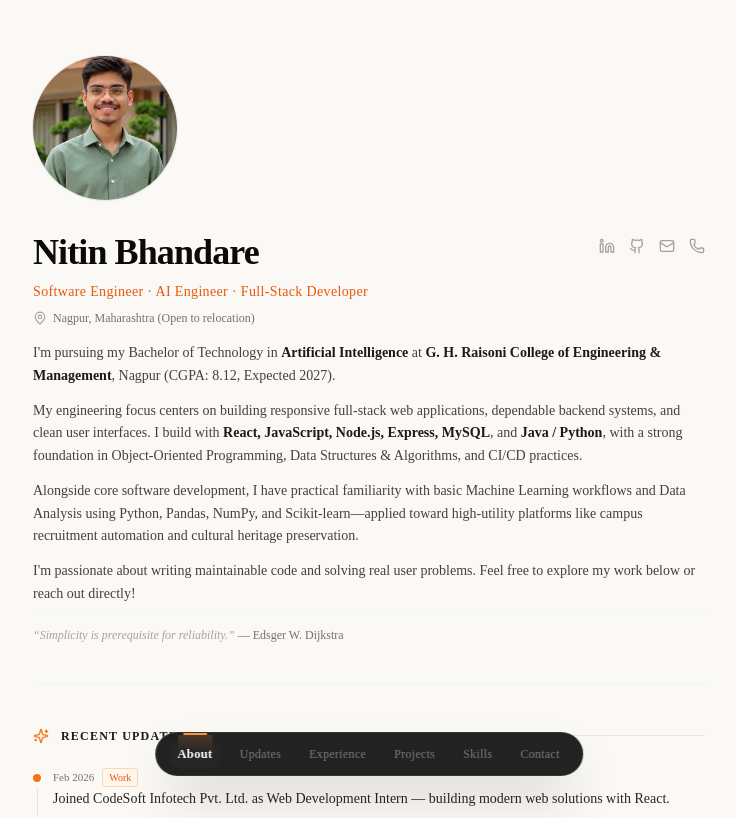
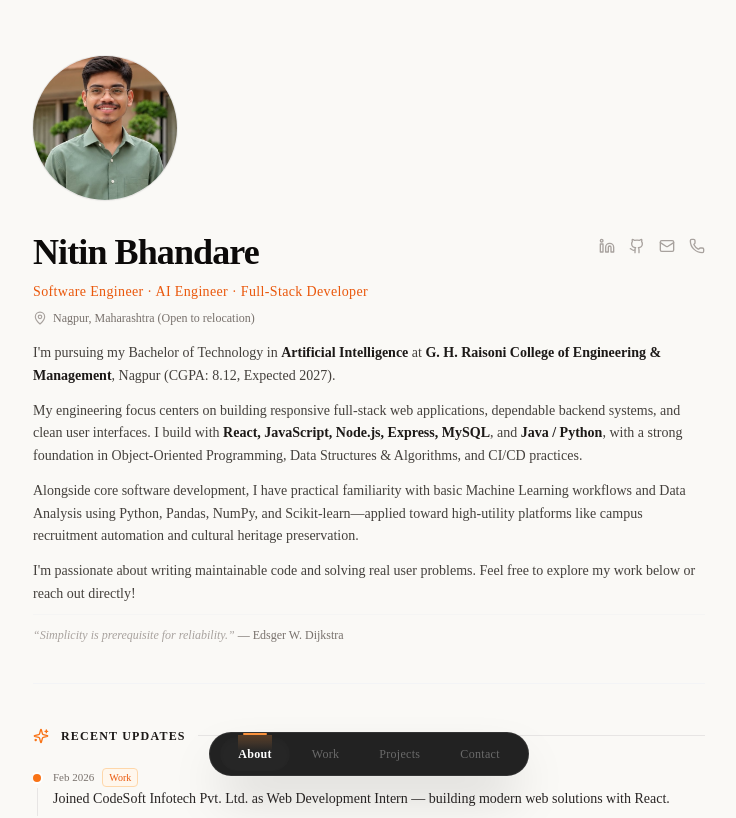
Before and after one commit to NitinCodes2408/My_Portfolio, a React (Vite) app: page / in a window 1280 px wide. Shown: the top 818 px of the page, without its empty margins (271-1007 px from the left). Built offline with nearby package versions, Linux system fonts and the light colour scheme; the HTML template or start-up script is replaced by a standard one.

Commit message:
Add files via upload

```diff
--- a/src/components/BottomNavbar.jsx
+++ b/src/components/BottomNavbar.jsx
@@ -5,16 +5,14 @@ export const BottomNavbar = () => {
 
   const navItems = [
     { id: 'about', label: 'About' },
-    { id: 'updates', label: 'Updates' },
-    { id: 'work', label: 'Experience' },
+    { id: 'work', label: 'Work' },
     { id: 'projects', label: 'Projects' },
-    { id: 'skills', label: 'Skills' },
     { id: 'contact', label: 'Contact' }
   ];
 
   useEffect(() => {
     const handleScroll = () => {
-      const scrollPosition = window.scrollY + 200;
+      const scrollPosition = window.scrollY + 250;
 
       for (let i = navItems.length - 1; i >= 0; i--) {
         const item = navItems[i];
@@ -39,16 +37,16 @@ export const BottomNavbar = () => {
     setActiveSection(id);
     const element = document.getElementById(id);
     if (element) {
-      const yOffset = -40;
+      const yOffset = -30;
       const y = element.getBoundingClientRect().top + window.pageYOffset + yOffset;
       window.scrollTo({ top: y, behavior: 'smooth' });
     }
   };
 
   return (
-    <div className="fixed bottom-6 left-1/2 -translate-x-1/2 z-40 max-w-[94vw]">
+    <div className="fixed bottom-5 sm:bottom-6 left-0 right-0 z-50 flex justify-center items-center pointer-events-none px-4">
       <nav
-        className="relative inline-flex items-center h-11 rounded-full text-white px-1.5 sm:px-2 bg-neutral-900/95 backdrop-blur-md border border-neutral-700/60 shadow-2xl ring-1 ring-white/10"
+        className="pointer-events-auto relative inline-flex items-center h-10 sm:h-11 rounded-full text-white px-1.5 sm:px-2 bg-neutral-900/95 backdrop-blur-md border border-neutral-700/60 shadow-2xl ring-1 ring-white/10 select-none"
         aria-label="Bottom Navigation Bar"
       >
         {navItems.map((item) => {
@@ -57,21 +55,21 @@ export const BottomNavbar = () => {
             <button
               key={item.id}
               onClick={() => scrollToSection(item.id)}
-              className="relative z-20 flex h-full cursor-pointer flex-col items-center justify-center px-2.5 sm:px-3.5 py-1 transition-all"
+              className="relative z-20 flex h-full cursor-pointer flex-col items-center justify-center px-3.5 sm:px-5 py-1 transition-all"
               aria-label={item.label}
               aria-current={isActive ? 'page' : undefined}
             >
               {/* Active Glow Pill Background */}
               {isActive && (
-                <span className="absolute inset-y-1.5 inset-x-1 bg-neutral-800 rounded-full -z-10 shadow-inner"></span>
+                <span className="absolute inset-y-1 inset-x-0.5 bg-neutral-800 rounded-full -z-10 shadow-inner"></span>
               )}
 
               {/* Text */}
               <span
-                className={`text-[11px] sm:text-xs tracking-wide transition-all duration-200 font-medium ${
+                className={`text-xs tracking-wide transition-all duration-200 font-medium ${
                   isActive
-                    ? 'opacity-100 text-white font-semibold scale-105'
-                    : 'opacity-50 hover:opacity-85 text-neutral-300'
+                    ? 'opacity-100 text-white font-semibold'
+                    : 'opacity-40 hover:opacity-80 text-neutral-300'
                 }`}
               >
                 {item.label}
@@ -79,8 +77,8 @@ export const BottomNavbar = () => {
 
               {/* Active Top Light Bar matching reference recording */}
               {isActive && (
-                <div className="absolute top-0 w-5 sm:w-6 h-[2px] rounded-full bg-orange-400">
-                  <div className="absolute left-[-20%] top-[2px] w-[140%] h-4 bg-gradient-to-b from-orange-400/20 to-transparent pointer-events-none"></div>
+                <div className="absolute top-0 w-6 h-[2px] rounded-full bg-orange-400">
+                  <div className="absolute left-[-20%] top-[2px] w-[140%] h-4 bg-gradient-to-b from-orange-400/25 to-transparent pointer-events-none"></div>
                 </div>
               )}
             </button>
```
Also changed, not shown: 3 other files (tests, documents, lock files or other folders).
